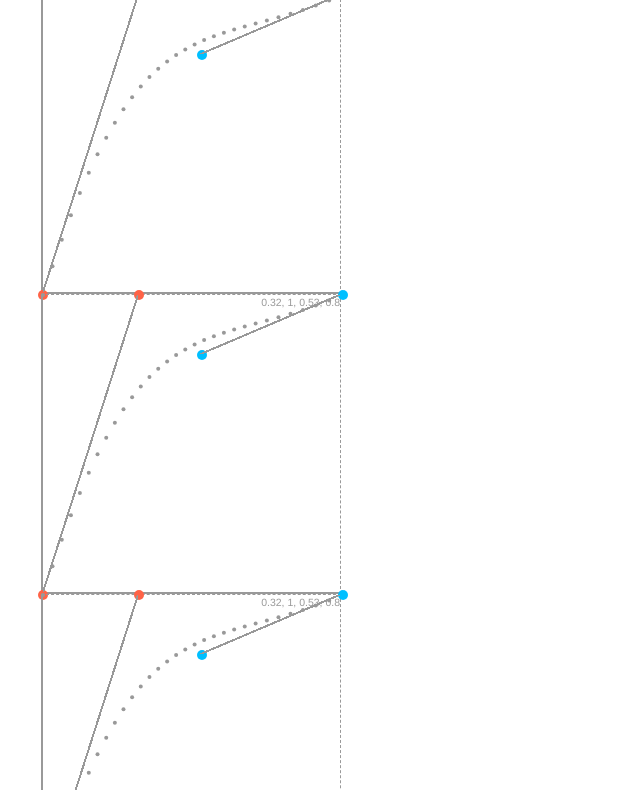
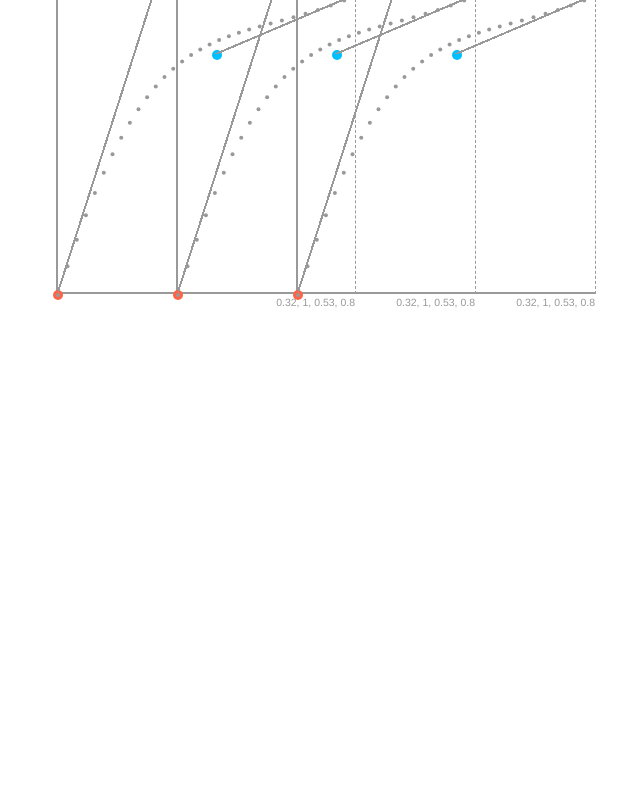
Before and after one commit to andres-root/beziercss, a website: page index.html in a window 1280 px wide. Shown: the part 76-866 px from the top of the page, without its empty margins (419-1059 px from the left). After the commit the page ends 800 px from the top, so only its background shows below. Drawn offline with Linux system fonts and the light colour scheme.

Commit message:
fixed all errors

```diff
--- a/index.html
+++ b/index.html
@@ -13,9 +13,27 @@
 				<div class="col-md-4"></div>
 				<div class="col-md-4">
 					<h1>Bézier Curves</h1>
-					<div class="grid  grid-1"><span><span></span></span></div>
-					<div class="grid  grid-2"><span><span></span></span></div>
-					<div class="grid  grid-3"><span><span></span></span></div>
+					<div class="col-sm-4">
+						<div class="grid  grid-1">
+							<span>
+								<span></span>
+							</span>
+						</div>
+					</div>
+					<div class="col-sm-4">
+						<div class="grid  grid-2">
+							<span>
+								<span></span>
+							</span>
+						</div>
+					</div>
+					<div class="col-sm-4">
+						<div class="grid  grid-3">
+							<span>
+								<span></span>
+							</span>
+						</div>
+					</div>
 				</div>
 				<div class="col-md-4"></div>
 			</div>
```
